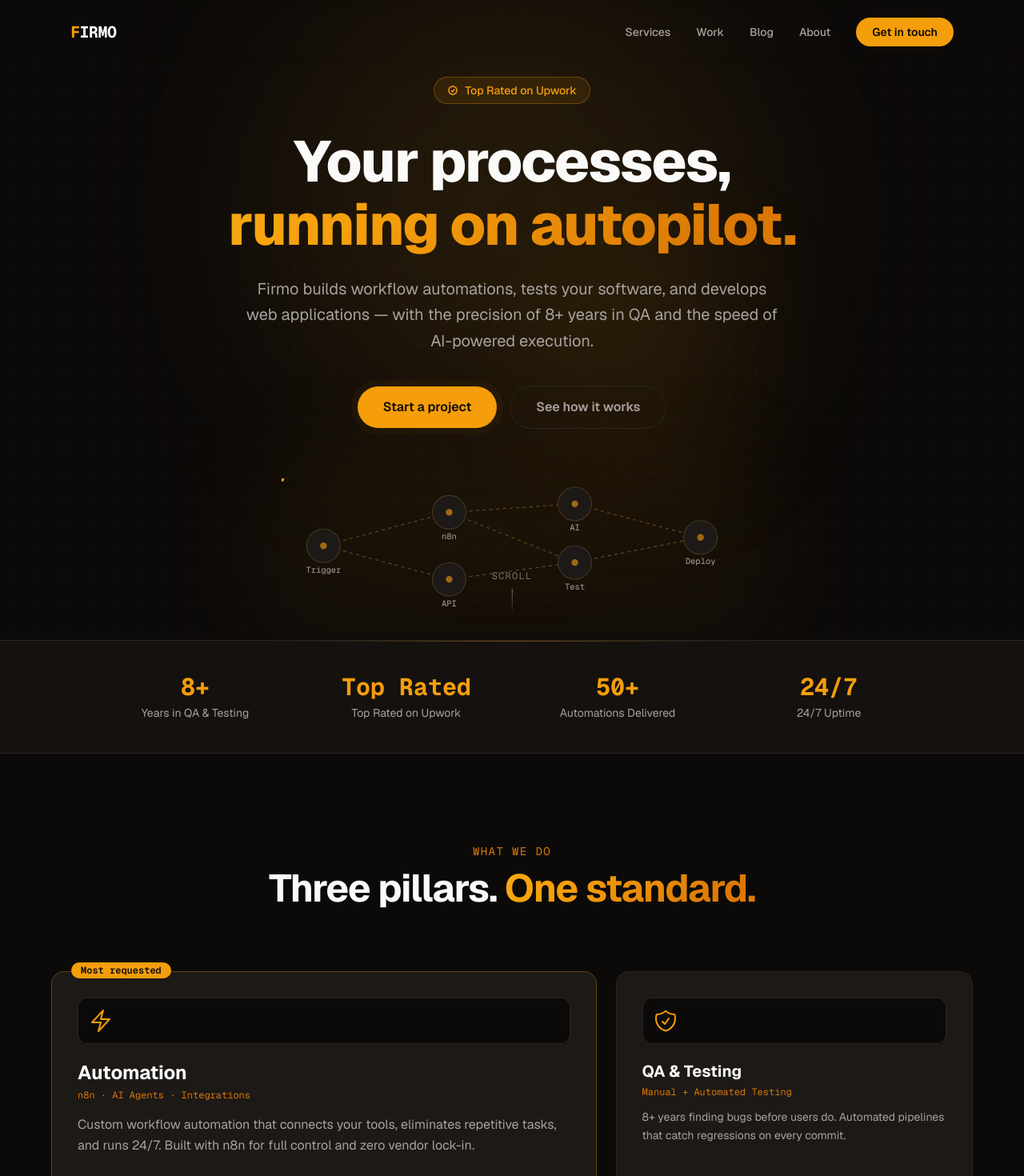
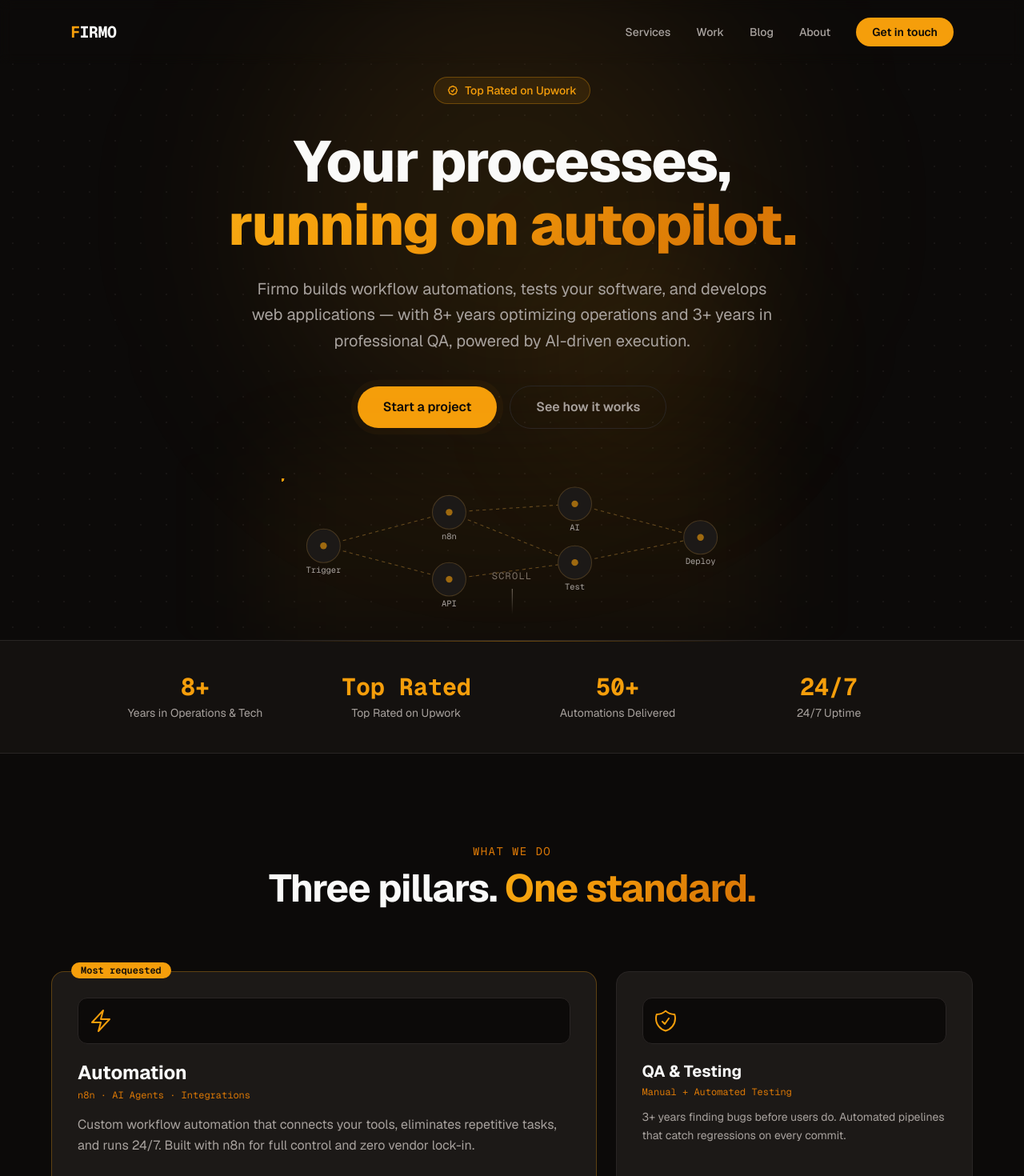
Before and after one commit to MateoEnnis/firmo-site, a Next.js app: page / in a window 1280 px wide. Shown: the top 1470 px of the page at 80% size. Built offline with nearby package versions, Linux system fonts and the light colour scheme.

Commit message:
Fix experience: 3+ years QA, 8+ years logistics/operations. Add logistics as differentiator

```diff
--- a/src/app/blog/page.tsx
+++ b/src/app/blog/page.tsx
@@ -40,7 +40,7 @@ const posts = [
     slug: "qa-checklist-before-launch",
     title: "The QA Checklist I Run Before Every Launch",
     description:
-      "10 items from 8+ years of professional testing. Most production bugs come from items 3, 4, and 6.",
+      "10 items from years of professional testing. Most production bugs come from items 3, 4, and 6.",
     date: "June 28, 2026",
     readTime: "6 min read",
     tags: ["QA", "Testing", "Checklist"],
--- a/src/app/blog/qa-checklist-before-launch/page.tsx
+++ b/src/app/blog/qa-checklist-before-launch/page.tsx
@@ -5,10 +5,10 @@ import { FadeIn } from "@/components/motion";
 export const metadata: Metadata = {
   title: "The QA Checklist I Run Before Every Launch (8 Years of Testing) — Firmo",
   description:
-    "A battle-tested QA checklist from 8+ years of professional testing. Cross-browser, mobile, security, performance — the items that actually catch bugs before users do.",
+    "A battle-tested QA checklist from professional testing experience. Cross-browser, mobile, security, performance — the items that actually catch bugs before users do.",
   openGraph: {
     title: "The QA Checklist I Run Before Every Launch",
-    description: "8+ years of professional testing condensed into one checklist. The items that actually catch bugs.",
+    description: "Professional testing experience condensed into one checklist. The items that actually catch bugs.",
     type: "article",
     publishedTime: "2026-06-28",
   },
@@ -100,7 +100,7 @@ export default function Article() {
                   The QA Checklist I Run Before Every Launch
                 </h1>
                 <p className="text-lg leading-relaxed text-muted">
-                  After 8+ years of professional testing, these are the 10 items that actually catch bugs. Most production issues I find come from items 3, 4, and 6.
+                  After years of professional testing and hundreds of projects, these are the 10 items that actually catch bugs. Most production issues I find come from items 3, 4, and 6.
                 </p>
               </div>
             </FadeIn>
@@ -114,7 +114,7 @@ export default function Article() {
                     Because the dev team tests their own code. That&apos;s like proofreading your own essay — you read what you meant to write, not what&apos;s actually there.
                   </p>
                   <p>
-                    A dedicated QA pass by someone who didn&apos;t build it catches 3-5x more bugs. Here&apos;s the checklist I use after 8 years and hundreds of projects.
+                    A dedicated QA pass by someone who didn&apos;t build it catches 3-5x more bugs. Here&apos;s the checklist I use after hundreds of projects.
                   </p>
                 </section>
 
--- a/src/app/page.tsx
+++ b/src/app/page.tsx
@@ -48,8 +48,8 @@ function Hero() {
         <FadeIn delay={0.35}>
           <p className="mx-auto mb-10 max-w-2xl text-lg leading-relaxed text-muted sm:text-xl">
             Firmo builds workflow automations, tests your software, and develops
-            web applications — with the precision of 8+ years in QA and the
-            speed of AI-powered execution.
+            web applications — with 8+ years optimizing operations and 3+
+            years in professional QA, powered by AI-driven execution.
           </p>
         </FadeIn>
 
@@ -87,7 +87,7 @@ function Hero() {
 
 function TrustStrip() {
   const stats = [
-    { value: 8, suffix: "+", label: "Years in QA & Testing" },
+    { value: 8, suffix: "+", label: "Years in Operations & Tech" },
     { label: "Top Rated on Upwork", badge: true },
     { value: 50, suffix: "+", label: "Automations Delivered" },
     { label: "24/7 Uptime", always: true },
@@ -206,7 +206,7 @@ function Services() {
               <h3 className="mb-1 text-xl font-bold">QA & Testing</h3>
               <p className="mb-3 font-mono text-xs text-accent-dim">Manual + Automated Testing</p>
               <p className="mb-4 text-sm leading-relaxed text-muted">
-                8+ years finding bugs before users do. Automated pipelines that catch regressions on every commit.
+                3+ years finding bugs before users do. Automated pipelines that catch regressions on every commit.
               </p>
               <ul className="mt-auto space-y-2">
                 {["Test automation pipelines", "End-to-end & API testing", "CI/CD integration"].map((item) => (
@@ -465,8 +465,8 @@ function About() {
           <FadeIn delay={0.2}>
             <p className="mb-5 text-lg leading-relaxed text-muted">
               Firmo is a one-person tech studio powered by AI-driven workflows.
-              8+ years of QA experience, full-stack development skills, and deep
-              expertise in workflow automation with n8n.
+              8+ years optimizing logistics and operations, 3+ years in
+              professional QA, and deep expertise in workflow automation with n8n.
             </p>
           </FadeIn>
           <FadeIn delay={0.3}>
@@ -479,7 +479,7 @@ function About() {
         </div>
         <StaggerContainer className="space-y-5" staggerDelay={0.15}>
           {[
-            { value: "8+", label: "Years in QA & testing", detail: "From manual testing to automated pipelines" },
+            { value: "8+", label: "Years in operations & logistics", detail: "Process optimization across industries" },
             { value: "Top Rated", label: "Upwork — top 10% of the platform", detail: "Consistently high-quality delivery" },
             { value: "24/7", label: "Automations that never sleep", detail: "Your workflows run while you focus on growth" },
           ].map((stat) => (
```
